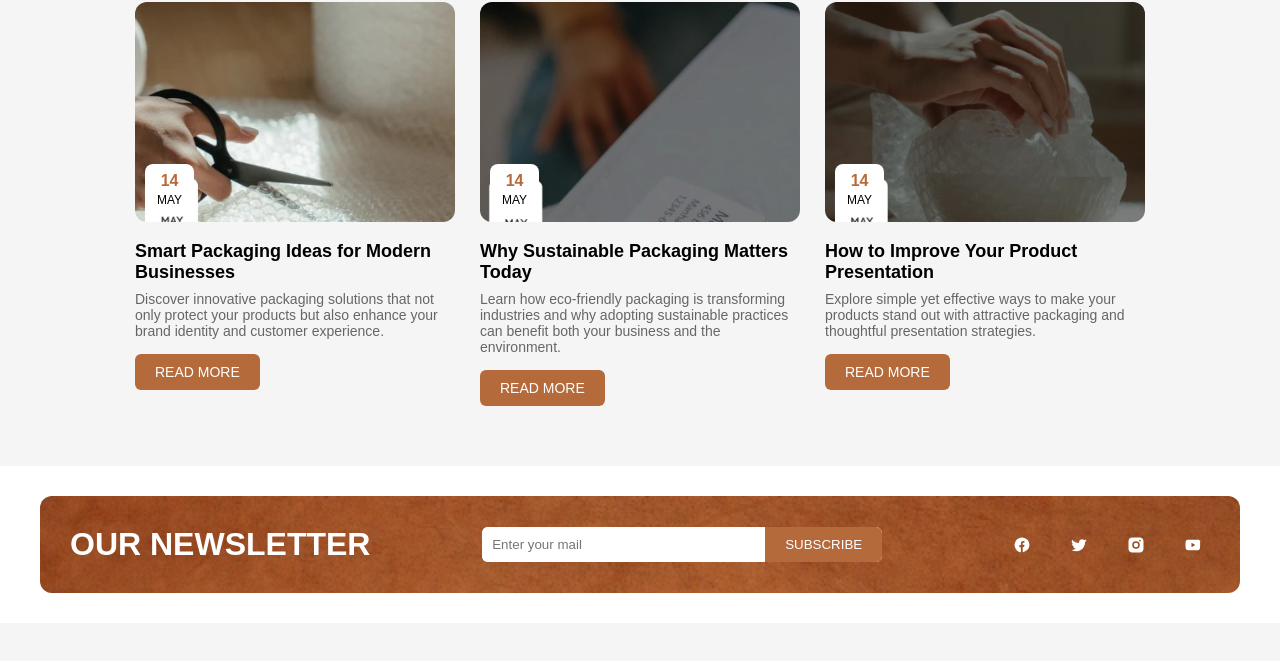
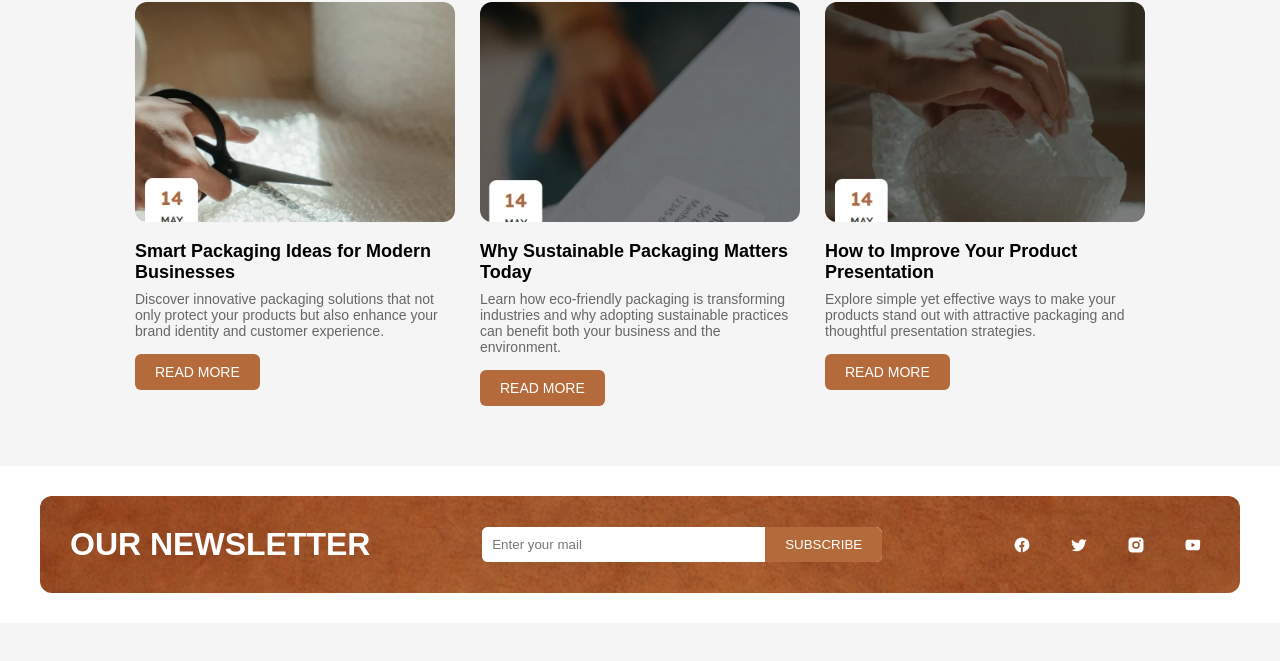
Before and after one commit to kolkurabhinaykolkur-netizen/stacklypaper, a plain HTML site: page index.html in a window 1280 px wide. Shown: the part 2695-3356 px from the top of the page. Drawn offline with Linux system fonts and the light colour scheme.

Commit message:
updte the code

```diff
--- a/index.html
+++ b/index.html
@@ -462,10 +462,7 @@
       <div class="article-card">
         <div class="image-box">
           <img src="IMAGES/blog1 (1).webp" alt="article">
-          <div class="date-badge">
-            <span>14</span>
-            <small>MAY</small>
-          </div>
+
         </div>
         <h3>Smart Packaging Ideas for Modern Businesses</h3>
         <p>Discover innovative packaging solutions that not only protect your products but also enhance your brand identity and customer experience.</p>
@@ -476,10 +473,7 @@
       <div class="article-card">
         <div class="image-box">
           <img src="IMAGES/blog1 (2).webp" alt="article">
-          <div class="date-badge">
-            <span>14</span>
-            <small>MAY</small>
-          </div>
+
         </div>
         <h3>Why Sustainable Packaging Matters Today</h3>
         <p>Learn how eco-friendly packaging is transforming industries and why adopting sustainable practices can benefit both your business and the environment.</p>
@@ -490,10 +484,7 @@
       <div class="article-card">
         <div class="image-box">
           <img src="IMAGES/blog1 (3).webp" alt="article">
-          <div class="date-badge">
-            <span>14</span>
-            <small>MAY</small>
-          </div>
+
         </div>
         <h3>How to Improve Your Product Presentation</h3>
         <p>Explore simple yet effective ways to make your products stand out with attractive packaging and thoughtful presentation strategies.</p>
```
Also changed, not shown: login.html (+1 -1 lines), register.html (+1 -1 lines).
